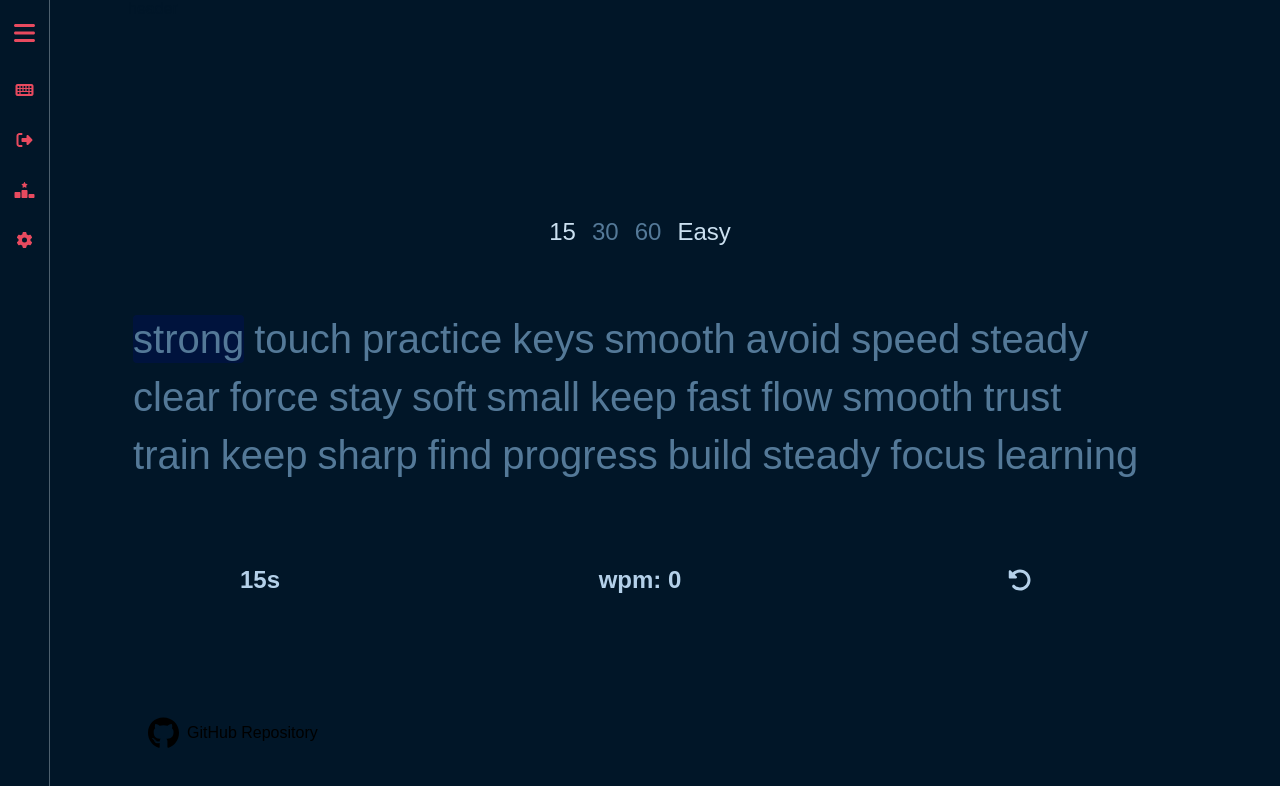
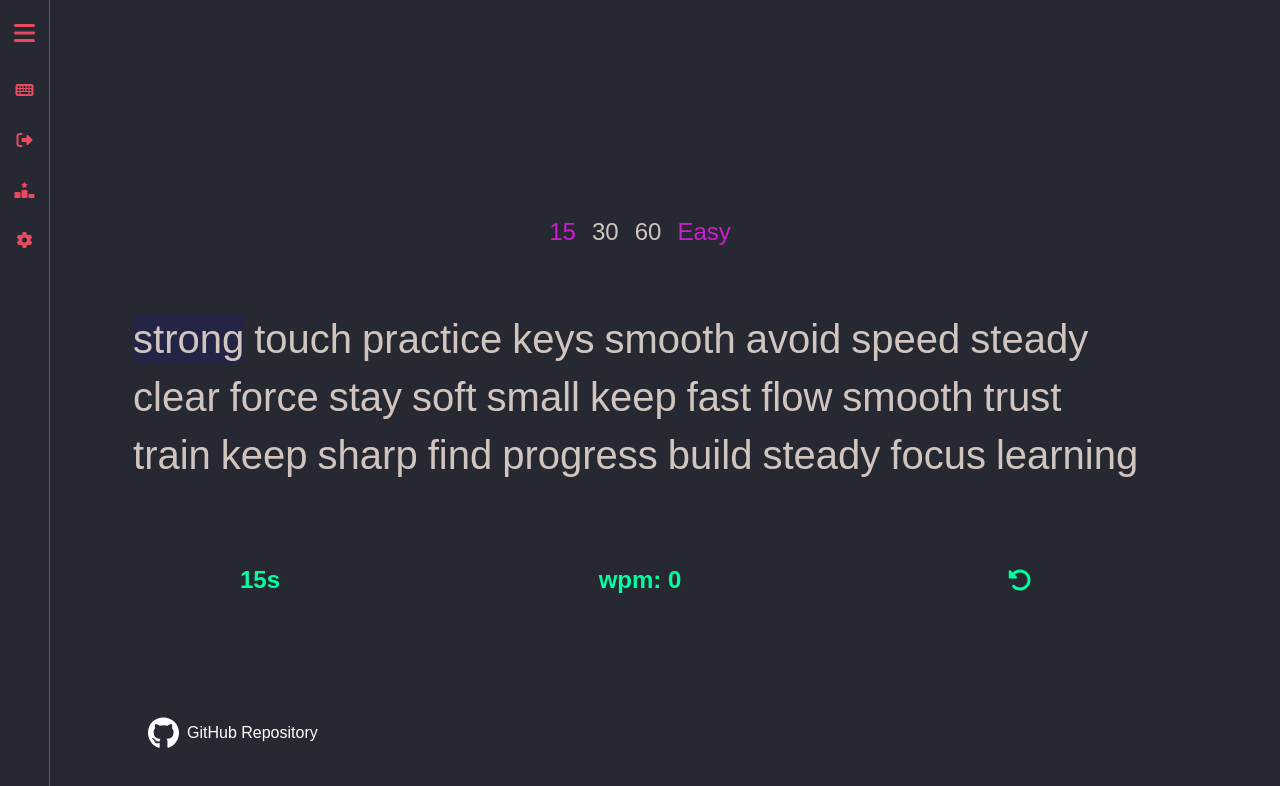
Before and after one commit to abdelhak-k/typing-league, a React (Vite) app in the folder frontend/: page / in a window 1280 px wide. Shown: the top 786 px of the page. Built offline with nearby package versions, Linux system fonts and the light colour scheme; a web font is replaced by a local one.

Commit message:
saved the theme to the session

```diff
--- a/frontend/src/App.jsx
+++ b/frontend/src/App.jsx
@@ -18,7 +18,14 @@ const defaultText = "fast hands move over keys focus keeps speed high practice m
 const App = () => {
 
     const { isAuthorized, user, logout } = useAuthentication();
-
+    // get the selected them
+    const savedTheme = sessionStorage.getItem('selectedTheme');
+    if (savedTheme) {
+    document.querySelector('body').setAttribute('data-theme', savedTheme);
+    }
+    else{
+        document.querySelector('body').setAttribute('data-theme', 'cyber');
+    }
     const[currUser, setCurrUser] = useState(null);
     useEffect(() => {
         setCurrUser(user);
--- a/frontend/src/components/themeSelector/themeSelector.jsx
+++ b/frontend/src/components/themeSelector/themeSelector.jsx
@@ -14,11 +14,18 @@ const ThemeSelector = ({ isVisible }) => {
     getThemeNames().then(fetchedThemes => {
       setThemes(fetchedThemes);
     });
+
+    const savedTheme = sessionStorage.getItem('selectedTheme');
+    if (savedTheme) {
+      document.querySelector('body').setAttribute('data-theme', savedTheme);
+      setCurrentTheme(savedTheme);
+    }
   }, []);
 
   const setTheme = (theme) => {
     document.querySelector('body').setAttribute('data-theme', theme);
     setCurrentTheme(theme);
+    sessionStorage.setItem('selectedTheme', theme); // Store in session
   };
 
   const handleMouseEnter = (theme) => {
@@ -43,9 +50,9 @@ const ThemeSelector = ({ isVisible }) => {
               <div
                 key={index}
                 className={styles.command}
-                onClick={() => setTheme(theme)}  // set theme on click
-                onMouseEnter={() => handleMouseEnter(theme)}  // change on hover
-                onMouseLeave={handleMouseLeave}  // revert back
+                onClick={() => setTheme(theme)}  // Set theme on click
+                onMouseEnter={() => handleMouseEnter(theme)}  // Change on hover
+                onMouseLeave={handleMouseLeave}  // Revert back
                 style={{
                   backgroundColor: hoveredTheme === theme ? '#f4f4f4' : 'transparent',
                 }}
```
